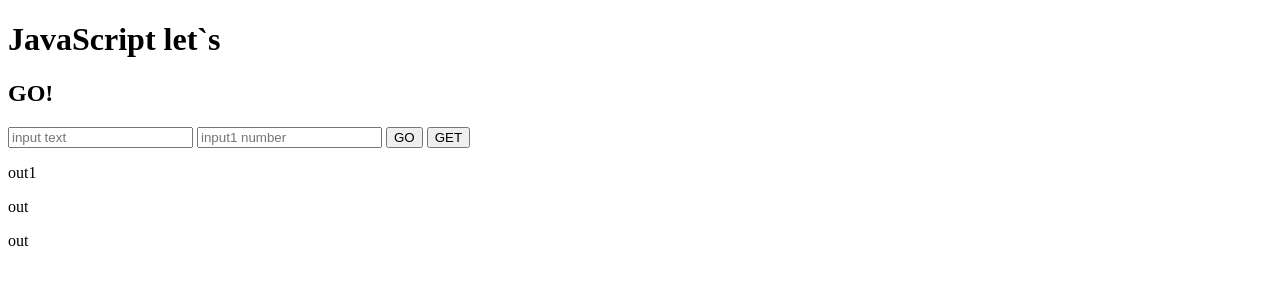
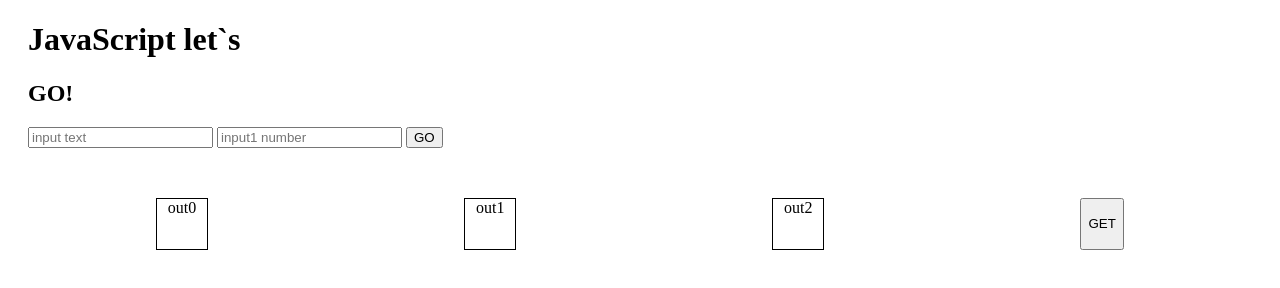
Before and after one commit to Enxoxil/Learn-JS, a plain HTML site: page index.html in a window 1280 px wide. Drawn offline with Linux system fonts and the light colour scheme.

Commit message:
(u19 t1) Mouse event

```diff
--- a/CSS/style.css
+++ b/CSS/style.css
@@ -1,3 +1,22 @@
 .addedClass {
     background-color: rgb(153, 242, 252);
 }
+
+.container{
+    margin: 0 auto;
+    max-width: 1920px;
+    padding: 0 20px;
+}
+.inner{
+    display: flex;
+    justify-content: space-around;
+    padding-top: 50px;
+}
+.out{
+
+    border: 1px solid black;
+    min-width: 50px;
+    min-height: 50px;
+    text-align: center;
+
+}
--- a/JS/unit19.js
+++ b/JS/unit19.js
@@ -12,3 +12,10 @@ let str1 = "";
 // fix: change layout исправление
 // refactor: change structure - без нового функционала и изменения поведения.
 // изменил форматирование, улучшил алгоритм, переложил файлы
+
+//t1
+
+function f1 (){
+    console.log(document.querySelector("#out0").textContent)
+}
+btn1.addEventListener('click', f1);
--- a/index.html
+++ b/index.html
@@ -14,12 +14,15 @@
       <input type="text" id="name" name="name" class="input" placeholder="input text">
       <input type="text" id="name1" name="name1" class="input1" placeholder="input1 number">
       <button id="btn" class="btn">GO</button>
-      <button class="btn1" >GET</button>
-      <p class="out1" data="zero">out1</p>
-      <p id="out1" class="out" style="white-space: pre;" data="first">out</p>
-      <p id="out2" class="out" style="white-space: pre;" data="first">out</p>
+
+      <div class="inner">
 
 
+      <div id="out0" class="out" data="zero">out0</div>
+      <div id="out1" class="out" style="white-space: pre;" data="first">out1</div>
+      <div id="out2" class="out" style="white-space: pre;" data="first">out2</div>
+      <button class="btn1">GET</button>
+      </div>
 
     <script src="js/unit19.js"></script>
   </body>
```
